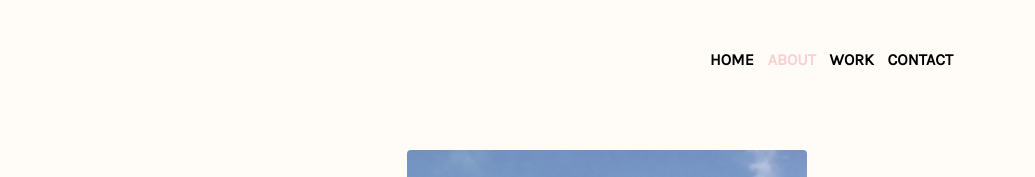
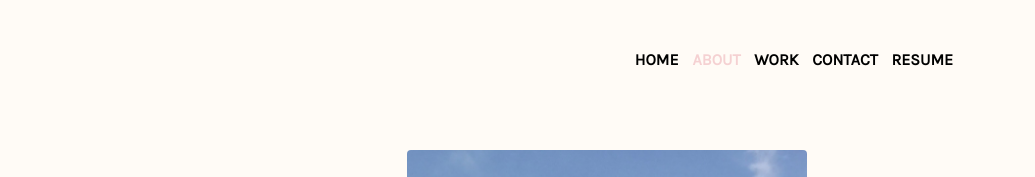
Before and after one commit to yasminesl/portfolio-website-developer, a plain HTML site: page about.html in a window 1280 px wide. Shown: the top 177 px of the page, 245-1280 px from the left. Drawn offline with nearby package versions, Linux system fonts and the light colour scheme; a web font is replaced by a local one.

Commit message:
edited navbar and added resume

```diff
--- a/about.html
+++ b/about.html
@@ -57,6 +57,13 @@
           </li>
           <li>
             <a href="/contact.html" title="Contact Yasmine">Contact</a>
+          </li>
+          <li>
+            <a
+              href="/documents/Yasmine Slavenburg front-end developer.pdf"
+              target="_blank"
+              >Resume</a
+            >
           </li>
         </ul>
       </nav>
```
Also changed, not shown: contact.html (+7 -0 lines), index.html (+7 -0 lines), work.html (+7 -0 lines), 1 other file.
